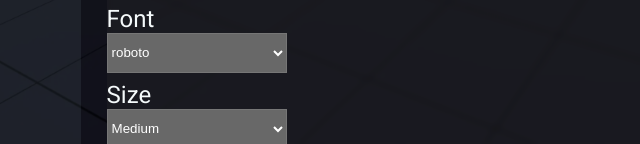
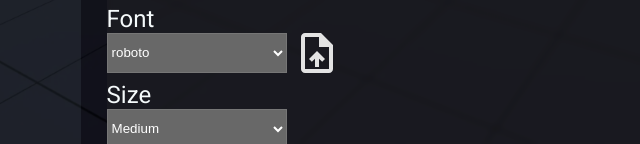
Before and after one commit to itsmmarc/speedo-generator, a website built with Vite: page index.html in a window 1280 px wide. Shown: the part 656-800 px from the top of the page, 111-751 px from the left. Built offline with nearby package versions, Linux system fonts and the light colour scheme.

Commit message:
re-enable upload-font button

```diff
--- a/index.html
+++ b/index.html
@@ -95,10 +95,10 @@
                                 <option value="poppins">poppins</option>
                                 <option value="roboto">roboto</option>
                             </select>
-                            <!-- <label id="upload-font-container">
+                            <label id="upload-font-container">
                                 <img src="src/images/upload_file_24dp_E3E3E3_FILL0_wght400_GRAD0_opsz24.svg" />
                                 <input type="file" accept=".ttf, .otf" id="upload-font"></input>
-                            </label> -->
+                            </label>
                         </label>
                     </div>
                     <div class="option-container" id="option_size">
```
